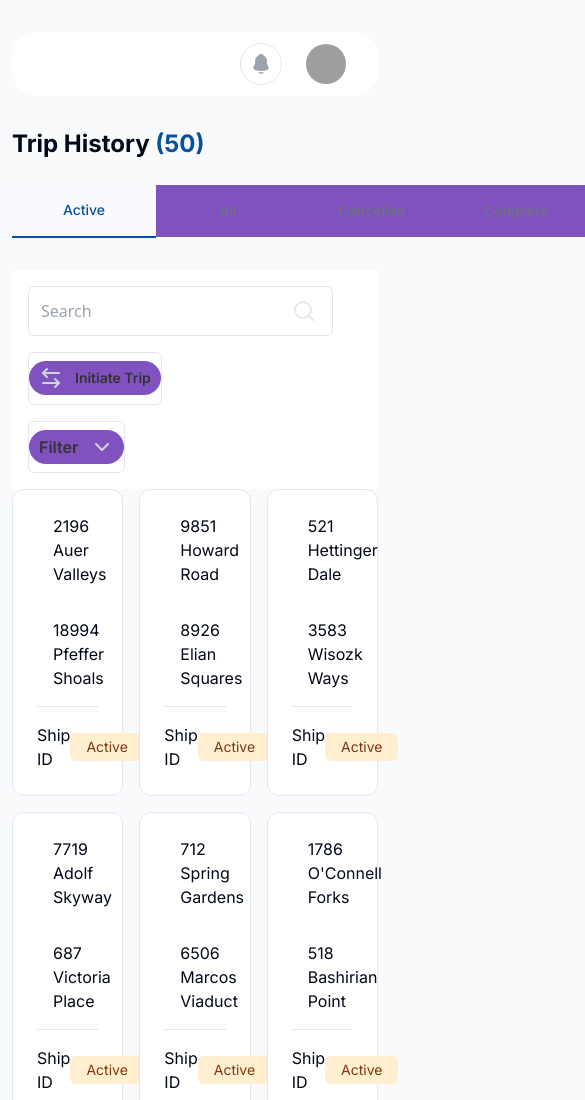
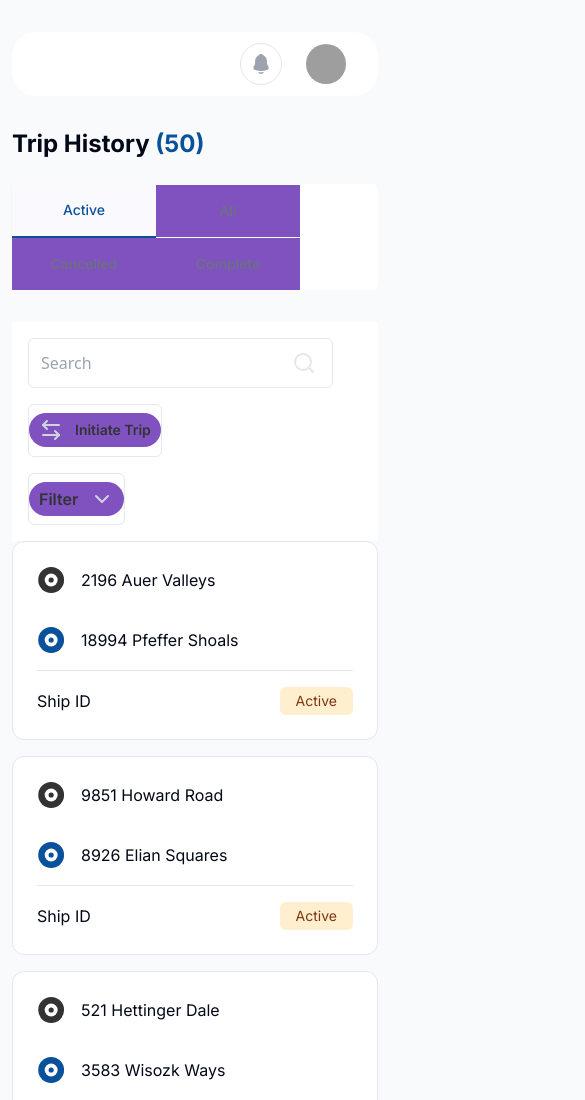
Before and after one commit to ieadeleke/dashboard, a Next.js app: page /trip-history in a window 390 px wide. Shown: the top 1100 px of the page, 585 px wide, since content can reach past the window. Built offline with nearby package versions, Linux system fonts and the light colour scheme; grey boxes are pictures that could not be loaded.

Commit message:
added responsiveness for mobile

```diff
--- a/src/components/dashboard/trip-history/TripHistoryTab.tsx
+++ b/src/components/dashboard/trip-history/TripHistoryTab.tsx
@@ -72,7 +72,7 @@ export const TripHistoryTab = (props: TripHistoryTab) => {
             </div>
         </div>
 
-        <div className="grid grid-cols-3 gap-4">
+        <div className="grid grid-cols-1 gap-4 md:grid-cols-2 lg:grid-cols-3">
             {data.map((item) => <div onClick={() => handleOnTripItemClicked(item)} key={item.id}>
                 <TripHistoryItem data={item} />
             </div>)}
--- a/src/pages/fleets/index.tsx
+++ b/src/pages/fleets/index.tsx
@@ -198,7 +198,7 @@ export default function Home() {
                     <h1 className="text-2xl font-bold">All Fleets <span className="text-primary">({data.length})</span></h1>
 
                     <div>
-                        <TabsList className="bg-white h-auto py-0 px-0">
+                        <TabsList className="flex flex-wrap justify-start bg-white h-auto py-0 px-0">
                             {tabs.map((item) => <div className={``} key={item.value}>
                                 <TabsTrigger className="mx-0 w-36 py-4 data-[state=active]:bg-[#F9F9FE] text-gray-500 rounded-none data-[state=active]:text-primary data-[state=active]:border-b-2 border-b-primary" value={item.value}>{item.name}</TabsTrigger>
                             </div>)}
--- a/src/pages/passengers.tsx
+++ b/src/pages/passengers.tsx
@@ -33,7 +33,7 @@ export default function PassengersPage() {
           <h1 className="text-2xl font-bold">Passengers <span className="text-primary">({data.length})</span></h1>
 
           <div>
-            <TabsList className="bg-white h-auto py-0 px-0">
+            <TabsList className="flex-wrap justify-start bg-white h-auto py-0 px-0">
               {tabs.map((item) => <div className={``} key={item.value}>
                 <TabsTrigger className="mx-0 w-36 py-4 data-[state=active]:bg-[#F9F9FE] text-gray-500 rounded-none data-[state=active]:text-primary data-[state=active]:border-b-2 border-b-primary" value={item.value}>{item.name}</TabsTrigger>
               </div>)}
--- a/src/pages/trip-history.tsx
+++ b/src/pages/trip-history.tsx
@@ -55,7 +55,7 @@ export default function Home() {
           <h1 className="text-2xl font-bold">Trip History <span className="text-primary">({data.length})</span></h1>
 
           <div>
-            <TabsList className="bg-white h-auto py-0 px-0">
+            <TabsList className="flex-wrap justify-start bg-white h-auto py-0 px-0">
               {tabs.map((item) => <div className={``} key={item.value}>
                 <TabsTrigger className="mx-0 w-36 py-4 data-[state=active]:bg-[#F9F9FE] text-gray-500 rounded-none data-[state=active]:text-primary data-[state=active]:border-b-2 border-b-primary" value={item.value}>{item.name}</TabsTrigger>
               </div>)}
```
